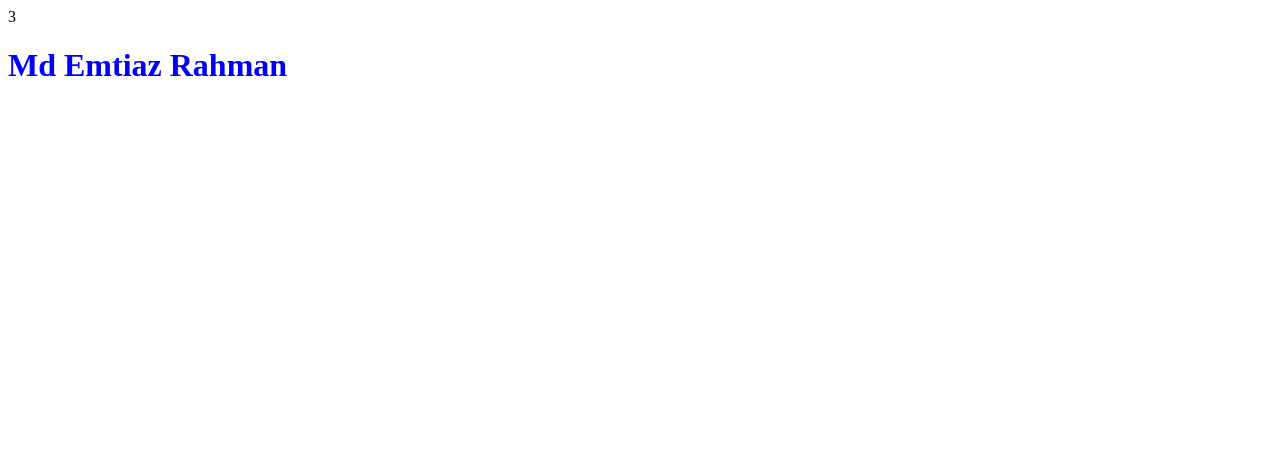
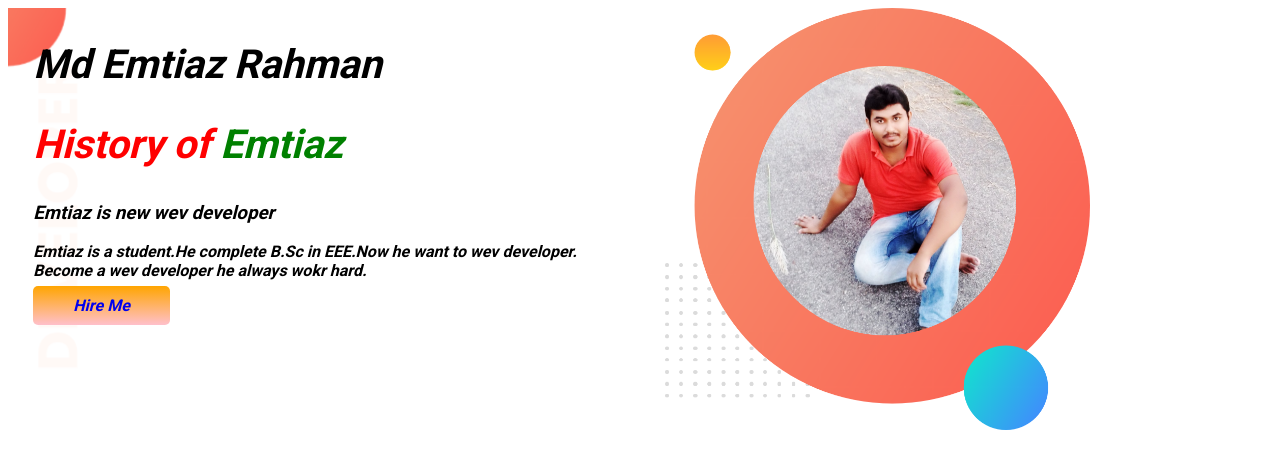
Before and after one commit to Emtiaz-Rahman/emtiaz-portfolio, a plain HTML site: page index.html in a window 1280 px wide. Drawn offline with Linux system fonts and the light colour scheme.

Commit message:
top banner finished

```diff
--- a/index.html
+++ b/index.html
@@ -4,10 +4,26 @@
     <meta charset="UTF-8">
     <meta http-equiv="X-UA-Compatible" content="IE=edge">
     <meta name="viewport" content="width=device-width, initial-scale=1.0">
-    <title>Emtiaz Portfolio</title>3
-    <link rel="stylesheet" href="slyle.css">
+    <title>Emtiaz Portfolio</title>
+
+    <link href="https://fonts.googleapis.com/css2?family=Open+Sans&family=Poppins:ital,wght@0,300;0,500;1,300;1,400&family=Roboto:wght@100;300;400;500;700&display=swap" rel="stylesheet">
+
+
+<link rel="stylesheet" href="style.css">
 </head>
 <body>
-    <h1>Md Emtiaz Rahman</h1>
+    <section class="top-banner">
+        <div class="half-width">
+            <h1>Md Emtiaz Rahman</h1>
+        <h1 class="orange-color" >History of   <span class="tik">Emtiaz</span></h1>
+        <h3>Emtiaz is new wev developer</h3>
+        <p> Emtiaz is a student.He complete B.Sc in EEE.Now he want to wev developer.<br>Become a wev developer he always wokr hard. </p>
+        <a class="link-button" target="blank" href="https://www.programming-hero.com/"> Hire Me</a>
+        </div>
+        <div class="half-width">
+            <img src="images/Emtiaz.png" alt="">
+        </div>
+    </section>
+
 </body>
 </html>
--- a/slyle.css
+++ /dev/null
@@ -1,3 +0,0 @@
-h1{
-    color: blue;
-}
--- /dev/null
+++ b/style.css
@@ -0,0 +1,35 @@
+
+body{
+    font-family: 'Roboto', sans-serif;
+    font-weight: bold;
+    font-style: italic;
+    }
+h1{
+    font-size: 40px;
+}
+.orange-color{
+    color: red;
+}
+.tik{
+    color: green;
+}
+section{
+    display: flex;
+}
+.half-width{
+    width: 50%;
+    padding-left: 2%;
+}
+.half-width img{
+    width: 70%;
+}
+.link-button{
+    text-decoration: none;
+   background-image: linear-gradient(orange,pink);
+   padding: 10px 40px;
+   border-radius: 5px;
+}
+.top-banner{
+    background-image: url(images/top-banner.png);
+    background-repeat: no-repeat;
+}
```
Also changed, not shown: images/Emtiaz.png (added), images/dream-bg.png (added), images/exp-bg.png (added), images/jhankar.png (added), images/jhankar2.png (added), images/my-bg.png (added), images/my-bg2.png (added), images/top-banner.png (added), 7 other files.
